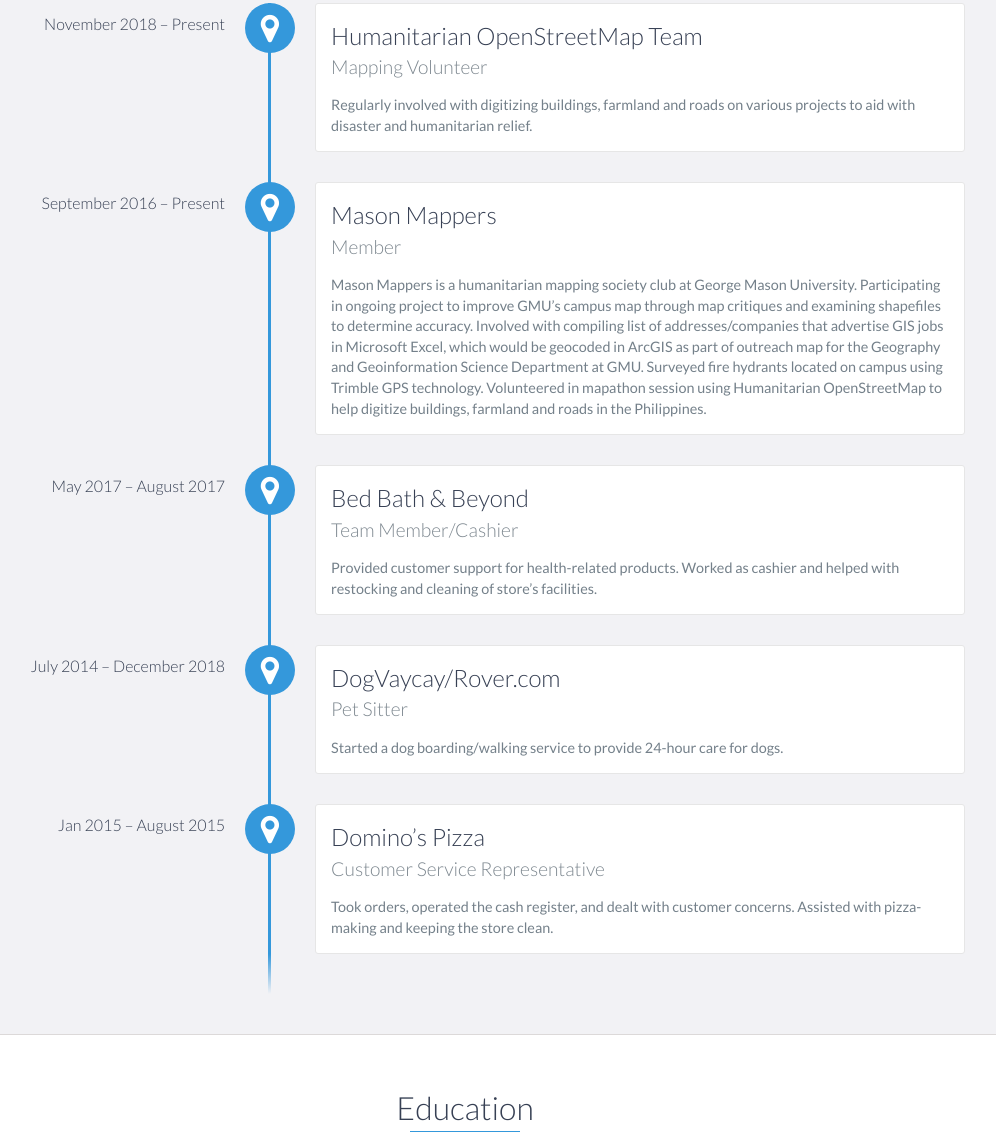
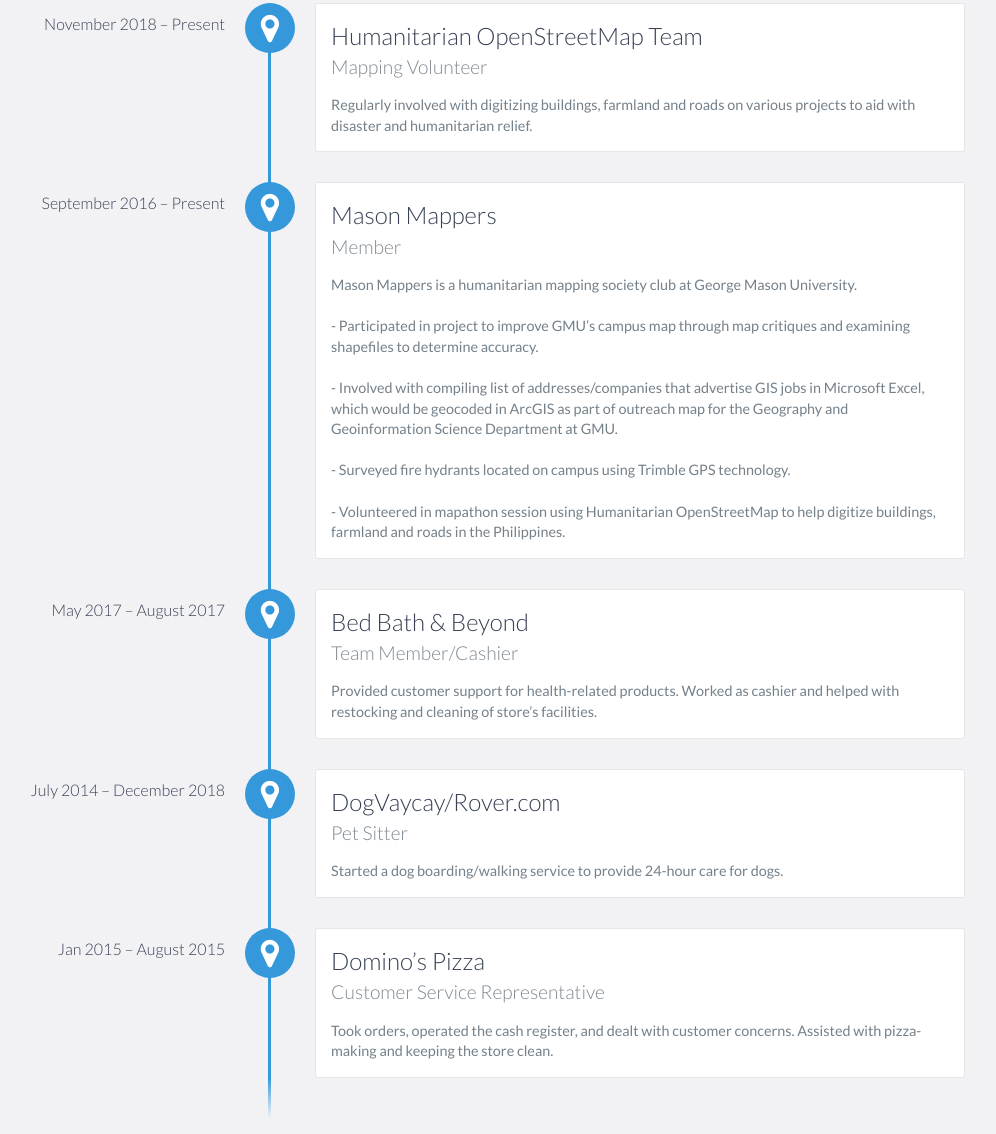
Before and after one commit to IanHelm/ianhelm.github.io, a website: page index.html in a window 1280 px wide. Shown: the part 1264-2398 px from the top of the page, without its empty margins (175-1171 px from the left). Drawn offline with nearby package versions, Linux system fonts and the light colour scheme.

Commit message:
Add files via upload
updated portfolio

```diff
--- a/index.html
+++ b/index.html
@@ -100,8 +100,12 @@
                 <h3>Mason Mappers</h3>
                 <h4>Member</h4>
                 <p>
-                    Mason Mappers is a humanitarian mapping society club at George Mason University. Participating in ongoing project to improve GMU’s campus map through map critiques and examining shapefiles to determine accuracy. Involved with compiling list of addresses/companies that advertise GIS jobs in Microsoft Excel, which would be geocoded in ArcGIS as part of outreach map for the Geography and Geoinformation Science Department at GMU. Surveyed fire hydrants located on campus using Trimble GPS technology. Volunteered in mapathon session using Humanitarian OpenStreetMap to help digitize buildings, farmland and roads in the Philippines.
-                </p>
+					Mason Mappers is a humanitarian mapping society club at George Mason University.
+					<br><br>- Participated in project to improve GMU’s campus map through map critiques and examining shapefiles to determine accuracy.
+					<br><br>- Involved with compiling list of addresses/companies that advertise GIS jobs in Microsoft Excel, which would be geocoded in ArcGIS as part of outreach map for the Geography and Geoinformation Science Department at GMU.
+					<br><br>- Surveyed fire hydrants located on campus using Trimble GPS technology.
+					<br><br>- Volunteered in mapathon session using Humanitarian OpenStreetMap to help digitize buildings, farmland and roads in the Philippines.
+				</p>
             </div>
 
             <div data-date="May 2017 – August 2017">
```
